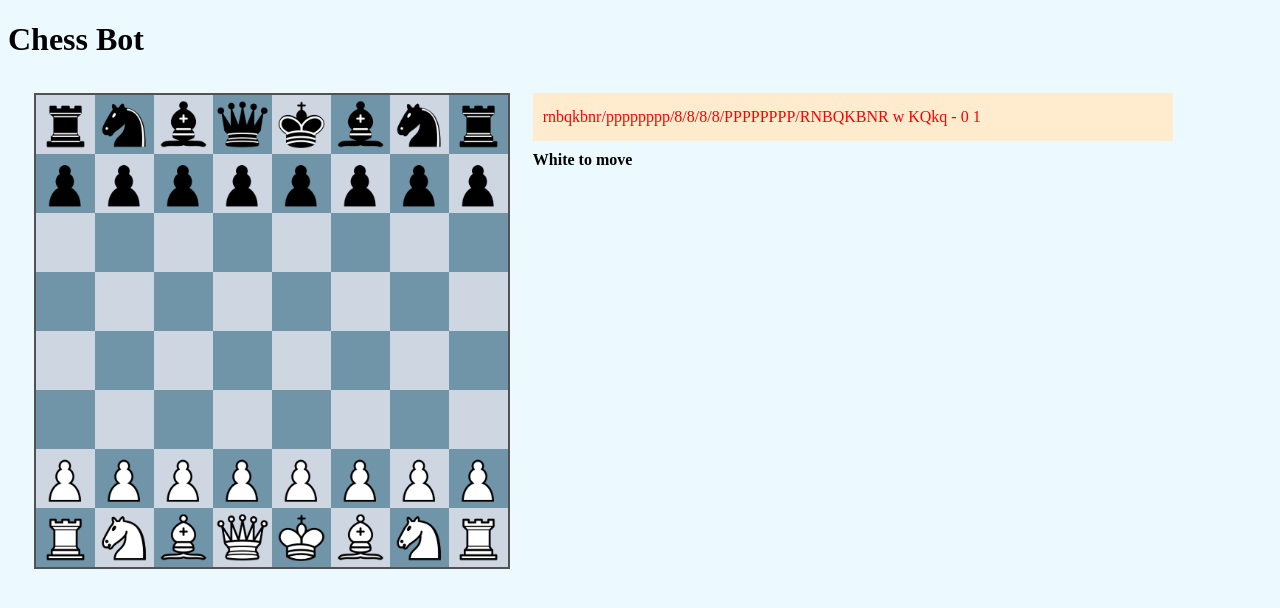
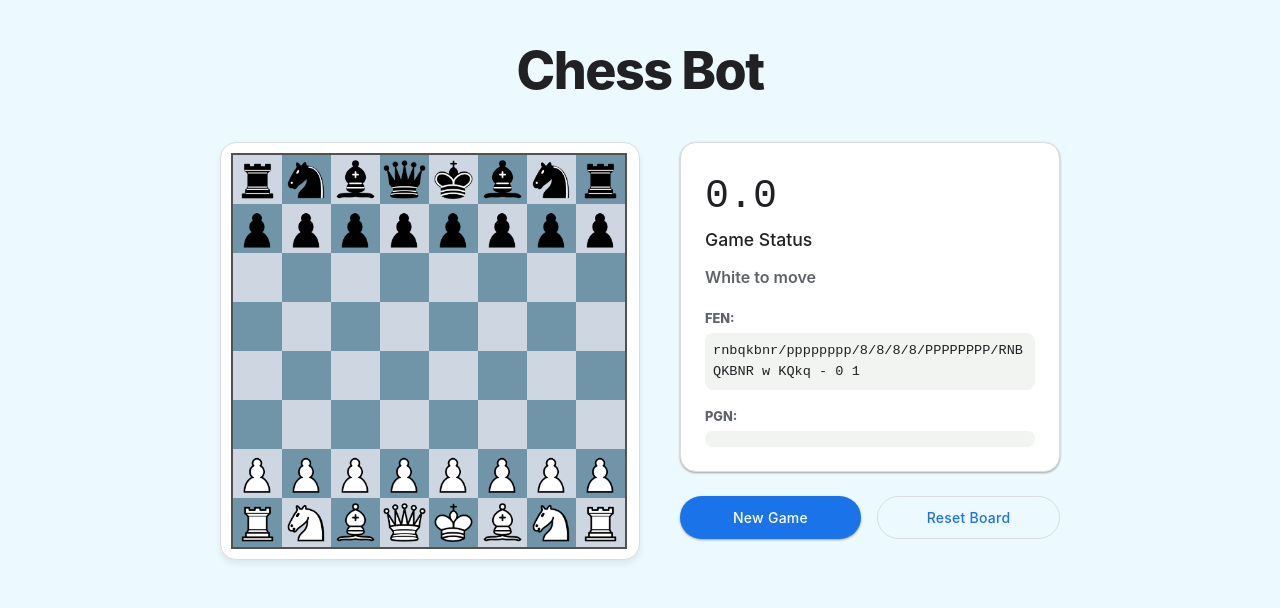
Before and after one commit to AkshayK-960/chessbot, a website: page index.html in a window 1280 px wide. Drawn offline with nearby package versions, Linux system fonts and the light colour scheme.

Commit message:
add style.css and evaluation string

```diff
--- a/index.html
+++ b/index.html
@@ -6,7 +6,7 @@
         <title>Chess Bot</title>
 
         <link rel="stylesheet" href="./chessboardjs-1.0.0/css/chessboard-1.0.0.min.css">
-
+        <link rel="stylesheet" href="./style.css">
         <script src="./node_modules/jquery/dist/jquery.min.js"></script>
         <script src="./chess.min.js"></script>
         <script src="./chessboardjs-1.0.0/js/chessboard-1.0.0.min.js"></script>
@@ -15,25 +15,38 @@
 
     <body>
 
-        <h1>Chess Bot</h1>
-        <div style="display: flex; align-items: flex-start; gap: 2vw; padding: 1vw 2vw;">
-            <div id="board1" style="width: 37vw; max-width: 600px;"></div>
-            <div style="display: flex; flex-direction: column; gap: 10px;">
+        <header class="site-header">
+            <h1>Chess Bot</h1>
+        </header>
+
+        <main class="main-container">
+            <div id="board1" class="chessboard-wrapper"></div>
 
 
-                <div id="game-info" style="background-color: blanchedalmond; width: 50vw; padding: 10px; box-sizing: border-box;">
-                    <div id="fen" style="margin-top: 5px; color: rgb(255, 0, 0);"></div>
-                    <div id="pgn" style="margin-top: 5px; color: rgb(0, 115, 255);"></div>
-                </div>
-                <div id="status" style="font-weight: bold;"></div>
-            </div>
-        </div>
+            <div class=sidebar>
+                <div id="game-info" class="card">
+                    <h2 id="eval" class="eval-text">0.0</h2>
 
 
+                    <h3>Game Status</h3>
+                    <div id="status" class="status-text"></div>
 
+                    <div class="data-group">
+                        <span class="label">FEN:</span>
+                        <div id="fen" class="code-text"></div>
+                    </div>
 
-        <div id="status" style="margin-top: 10px; font-weight: bold;"></div>
+                    <div class="data-group">
+                        <span class="label">PGN:</span>
+                        <div id="pgn" class="code-text"></div>
 
+                </div>
+            </div>
+            <div class="button-group">
+                <button id="start-button" class="btn btn-primary" onclick="location.reload()">New Game</button>
+                <button id="reset-button" class="btn btn-secondary" onclick="alert('working on functionality')">Reset Board</button>
+            </div>
+        </main>
 
         <script src="script.js"></script>
 
--- a/script.js
+++ b/script.js
@@ -3,6 +3,9 @@ var game = new Chess();
 var $status = $('#status');
 var $fen = $('#fen');
 var $pgn = $('#pgn');
+
+
+
 
 var transpositionTable = {};
 var botColor = 'b';
@@ -180,6 +183,7 @@ function onDrop(source, target) {
     else {
         currentZobristKey = computeZobristKey();
         window.setTimeout(makeBestMove, 10);
+        window.setTimeout(findEvalStr, 30);
     }
     updateStatus();
 }
@@ -497,3 +501,18 @@ function quiesce(alpha, beta, isMaximizingPlayer, qDepth) {
         return beta;
     }
 }
+
+function findEvalStr() {
+    var isMaximizing = (game.turn() === 'w');
+    var evalScore = minimax(2, -Infinity, Infinity, isMaximizing);
+
+    if(Math.abs(evalScore) > 900000) {
+        var mateIn = Math.round((1000000 - Math.abs(evalScore)) / 2);
+        var sign = evalScore > 0 ? '+' : '-'
+        document.getElementById("eval").textContent = ("M" + sign + mateIn);
+        return;
+    }
+
+    var evalUnits = (evalScore / 100).toFixed(1);
+    document.getElementById("eval").textContent = (evalUnits);
+}
--- /dev/null
+++ b/style.css
@@ -0,0 +1,162 @@
+:root {
+    --bg-color: #f2f4f1;
+    --surface-color: #ffffff;
+    --text-primary: #202124;
+    --text-secondary: #5f6368;
+    --primary-color: #1a73e8;
+    --primary-hover: #1557b0;
+    --border-color: #dadce0;
+
+    --shadow-sm: 0 1px 3px rgba(0, 0, 0, 0.12), 0 1px 2px rgba(0, 0, 0, 0.24);
+    --shadow-md: 0 4px 6px rgba(32, 33, 36, 0.08);
+    /* add shadows here later */
+    --radius-lg: 16px;
+    --radius-xl: 28px;
+    --radius-full: 100px;
+}
+
+* {
+    box-sizing: border-box;
+    margin: 0;
+    padding: 0;
+    -webkit-tap-highlight-color: transparent;
+}
+
+body {
+    font-family: 'Google Sans', 'Inter', system-ui, -apple-system, sans-serif;
+    background-color: var(--bg-color);
+    color: var(--text-primary);
+    min-height: 100vh;
+    display: flex;
+    flex-direction: column;
+    align-items: center;
+    padding: 2rem 1rem;
+    line-height: 1.5;
+}
+
+.site-header {
+    margin-bottom: 2rem;
+    text-align: center;
+}
+
+.site-header h1 {
+    font-size: 3.25rem;
+    font-weight: 800;
+    letter-spacing: -1.5px;
+    color: var(--text-primary);
+}
+
+.main-container {
+    display: flex;
+    flex-direction: row;
+    align-items: flex-start;
+    gap: 2.5rem;
+    max-width: 1000px;
+    width: 100%;
+    justify-content: center;
+    flex-wrap: wrap;
+}
+
+.chessboard-wrapper {
+    width: 420px;
+    max-width: 100%;
+    background: var(--surface-color);
+    padding: 10px;
+    border-radius: var(--radius-lg);
+    box-shadow: var(--shadow-md);
+    border: 1px solid var(--border-color);
+}
+
+.sidebar {
+    display: flex;
+    flex-direction: column;
+    gap: 1.5rem;
+    width: 380px;
+    max-width: 100%;
+}
+
+.card {
+    background: var(--surface-color);
+    padding: 1.5rem;
+    border-radius: var(--radius-lg);
+    border: 1px solid var(--border-color);
+    box-shadow: var(--shadow-sm);
+}
+
+.card h3 {
+    font-size: 1.1rem;
+    font-weight: 500;
+    margin-bottom: 0.75rem;
+    color: var(--text-primary);
+}
+
+.status-text {
+    font-weight: 600;
+    color: var(--text-secondary);
+    margin-bottom: 1rem;
+}
+
+.data-group {
+    margin-top: 0.8rem;
+}
+
+.label {
+    font-size: 0.8rem;
+    font-weight: 800;
+    color: var(--text-secondary);
+}
+
+
+.code-text {
+    font-family: monospace;
+    background: var(--bg-color);
+    padding: 0.5rem;
+    border-radius: 8px;
+    font-size: 0.85rem;
+    word-break: break-all;
+    margin-top: 0.25rem;
+}
+
+.button-group {
+    display: flex;
+    gap: 1rem;
+    margin-top: auto;
+    width: 100%;
+}
+
+button {
+    font-family: inherit;
+    font-size: 0.875rem;
+    font-weight: 500;
+    letter-spacing: 0.25px;
+    padding: 0.75rem 1.4rem;
+    border-radius: var(--radius-full);
+    border: none;
+    cursor: pointer;
+    background-color: var(--primary-color);
+    color: #ffffff;
+    transition: background-color 0.2s cubic-bezier(0.4, 0, 0.2, 1), box-shadow 0.2s cubic-bezier(0.4, 0, 0.2, 1);
+    box-shadow: var(--shadow-sm);
+    flex: 1;
+}
+
+button.btn-secondary {
+    background-color: transparent;
+    color: var(--primary-color);
+    border: 1px solid var(--border-color);
+    box-shadow: none;
+}
+
+button:hover {
+    background-color: var(--primary-hover);
+}
+
+button.btn-secondary:hover {
+    background-color: rgba(26, 115, 232, 0.04);
+}
+
+.eval-text {
+    font-family: monospace;
+    font-weight: 300;
+    font-size: 2.5rem;
+}
```
